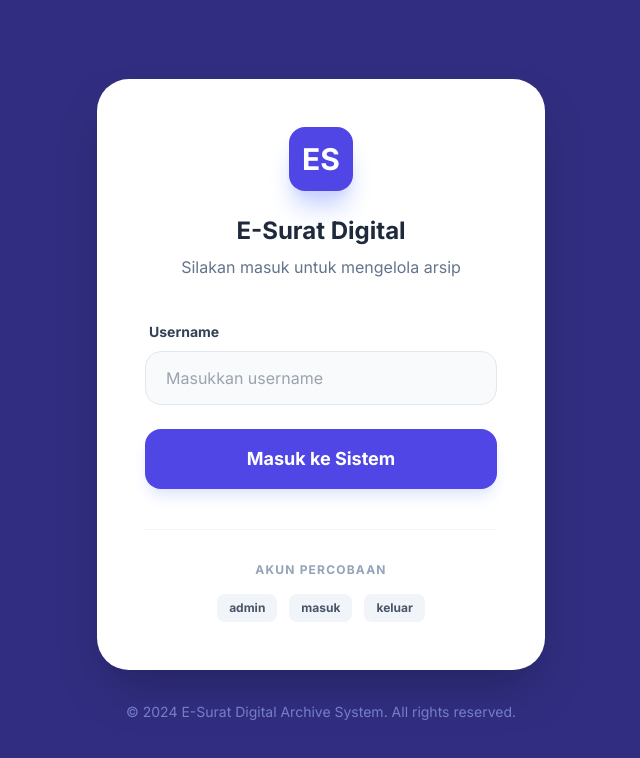
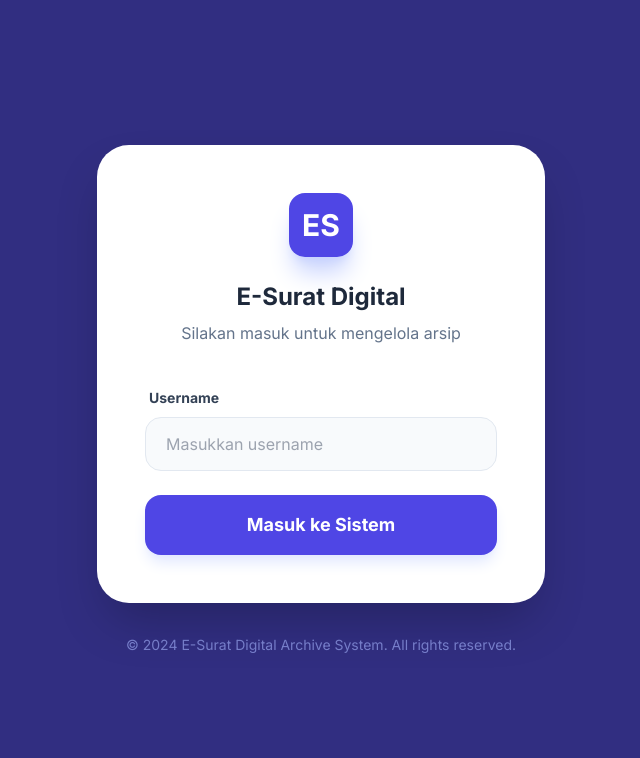
Before and after one commit to Novie-cmd/E-Surat-Digital, a React (Vite) app: page / in a window 1280 px wide. Shown: the top 758 px of the page, without its empty margins (319-959 px from the left). Built offline with nearby package versions, Linux system fonts and the light colour scheme; no server answers.

Commit message:
feat: Update entry point and component imports
This commit updates the application's entry point to explicitly load the main module and refactors component imports to include their file extensions. Additionally, it refines error messages in the authentication component for better user feedback.

```diff
--- a/components/Auth.tsx
+++ b/components/Auth.tsx
@@ -17,7 +17,7 @@ const Auth: React.FC<AuthProps> = ({ users, onLogin }) => {
     if (user) {
       onLogin(user);
     } else {
-      setError('Username tidak ditemukan. Coba: admin, masuk, atau keluar.');
+      setError('Username tidak ditemukan. Silakan hubungi administrator.');
     }
   };
 
@@ -60,21 +60,6 @@ const Auth: React.FC<AuthProps> = ({ users, onLogin }) => {
                 Masuk ke Sistem
               </button>
             </form>
-
-            <div className="mt-10 pt-8 border-t border-slate-100">
-              <p className="text-center text-xs font-bold text-slate-400 uppercase tracking-widest mb-4">Akun Percobaan</p>
-              <div className="flex justify-center gap-3">
-                {['admin', 'masuk', 'keluar'].map(u => (
-                  <button
-                    key={u}
-                    onClick={() => setUsername(u)}
-                    className="px-3 py-1.5 bg-slate-100 hover:bg-indigo-100 text-slate-600 hover:text-indigo-600 rounded-lg text-xs font-bold transition-colors"
-                  >
-                    {u}
-                  </button>
-                ))}
-              </div>
-            </div>
           </div>
         </div>
         <p className="text-center text-indigo-300/60 mt-8 text-sm">
--- a/components/LetterModule.tsx
+++ b/components/LetterModule.tsx
@@ -1,8 +1,8 @@
 
 import React, { useState, useRef } from 'react';
-import { Letter, LetterType, Disposition, UserRole, DispositionAssignment } from '../types';
-import { analyzeLetter } from '../services/geminiService';
-import Scanner from './Scanner';
+import { Letter, LetterType, Disposition, UserRole, DispositionAssignment } from '../types.ts';
+import { analyzeLetter } from '../services/geminiService.ts';
+import Scanner from './Scanner.tsx';
 
 interface LetterModuleProps {
   type: LetterType;
@@ -199,7 +199,8 @@ const LetterModule: React.FC<LetterModuleProps> = ({ type, letters, onAdd, onDel
   const handleFileUpload = (e: React.ChangeEvent<HTMLInputElement>) => {
     const files = e.target.files;
     if (files) {
-      Array.from(files).forEach(file => {
+      // Fix: Explicitly cast Array.from(files) to File[] to resolve 'unknown' type issues in strict mode
+      (Array.from(files) as File[]).forEach(file => {
         const isValidType = file.type.startsWith('image/') || file.type === 'application/pdf';
         if (!isValidType) {
           alert(`File ${file.name} tidak didukung. Gunakan JPG/PNG atau PDF.`);
--- a/index.html
+++ b/index.html
@@ -23,5 +23,7 @@
 </head>
 <body class="bg-slate-50 text-slate-900 h-full">
     <div id="root"></div>
+    <!-- Explicitly load the entry point module -->
+    <script type="module" src="./index.tsx"></script>
 </body>
 </html>
--- a/index.tsx
+++ b/index.tsx
@@ -1,7 +1,7 @@
 
 import React from 'react';
 import ReactDOM from 'react-dom/client';
-import App from './App';
+import App from './App.tsx';
 
 const rootElement = document.getElementById('root');
 if (!rootElement) {
```
Also changed, not shown: App.tsx (+7 -7 lines).
